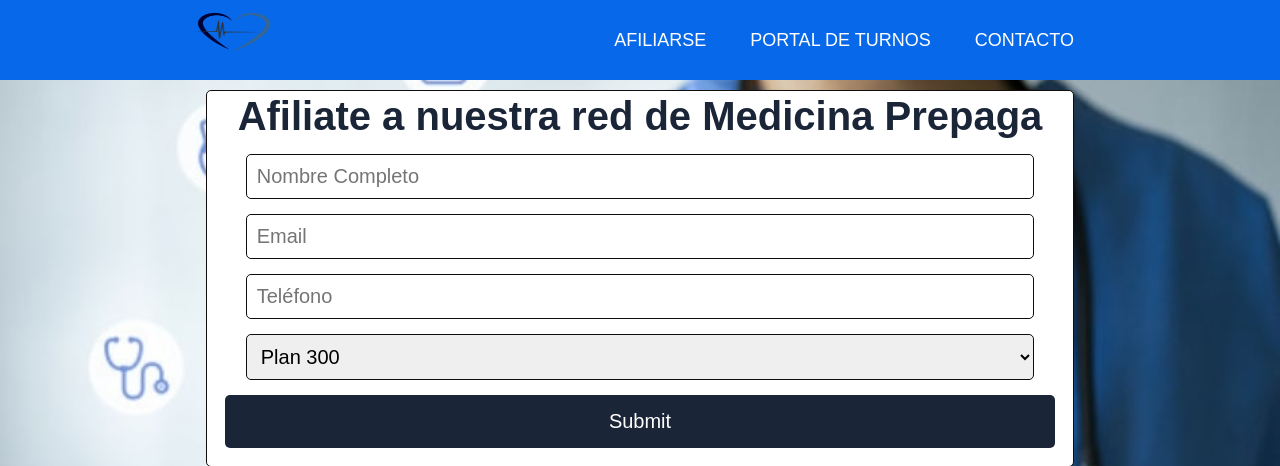
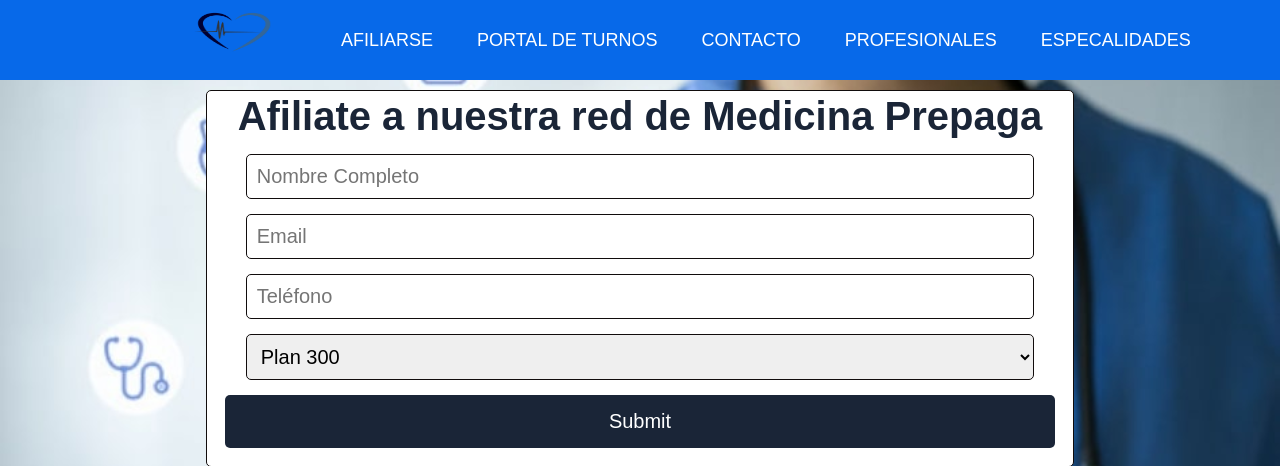
Before and after one commit to AleKF83/MEDICHI_DJANGO, a Django app: page /afiliarse in a window 1280 px wide. Shown: the top 466 px of the page. Run offline with Django 4.2, Linux system fonts and the light colour scheme; some libraries are stand-ins or nearby versions.

Commit message:
sidebar corregido

```diff
--- a/app_principal/templates/app_principal/navbar.html
+++ b/app_principal/templates/app_principal/navbar.html
@@ -41,6 +41,12 @@
         </li>
         <li class="nav-menu-item">
           <a href="{% url 'contactos' %}" class="nav-menu-link nav-link">Contacto</a>
+        </li>
+        <li class="nav-menu-item">
+          <a href="{% url 'listado_profesionales' %}" class="nav-menu-link nav-link">Profesionales</a>
+        </li>
+        <li class="nav-menu-item">
+          <a href="{% url 'listado_especialidades' %}" class="nav-menu-link nav-link">especalidades</a>
         </li>
       </ul>
     </nav>
```
